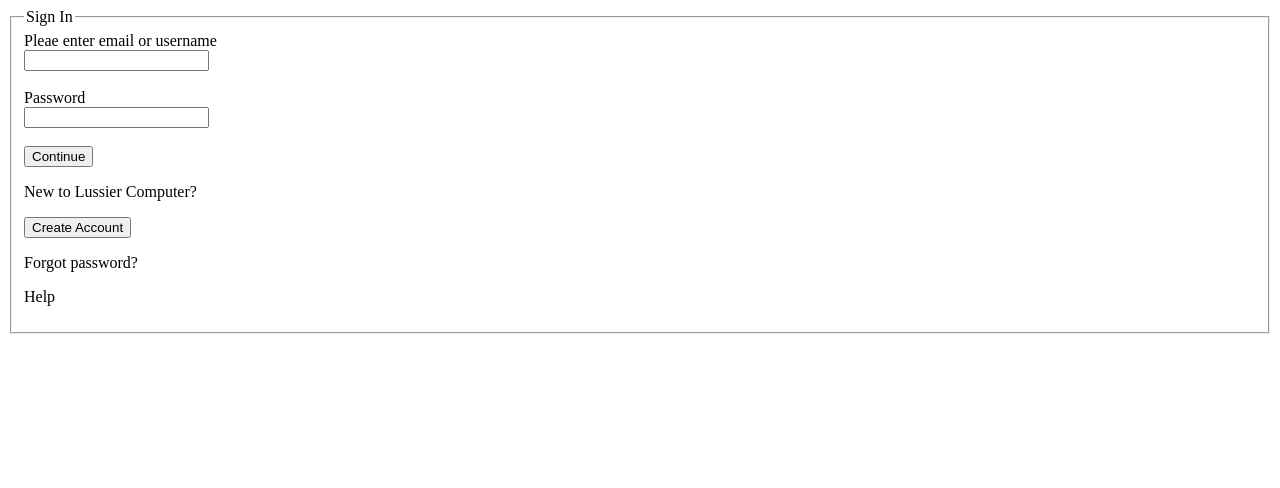
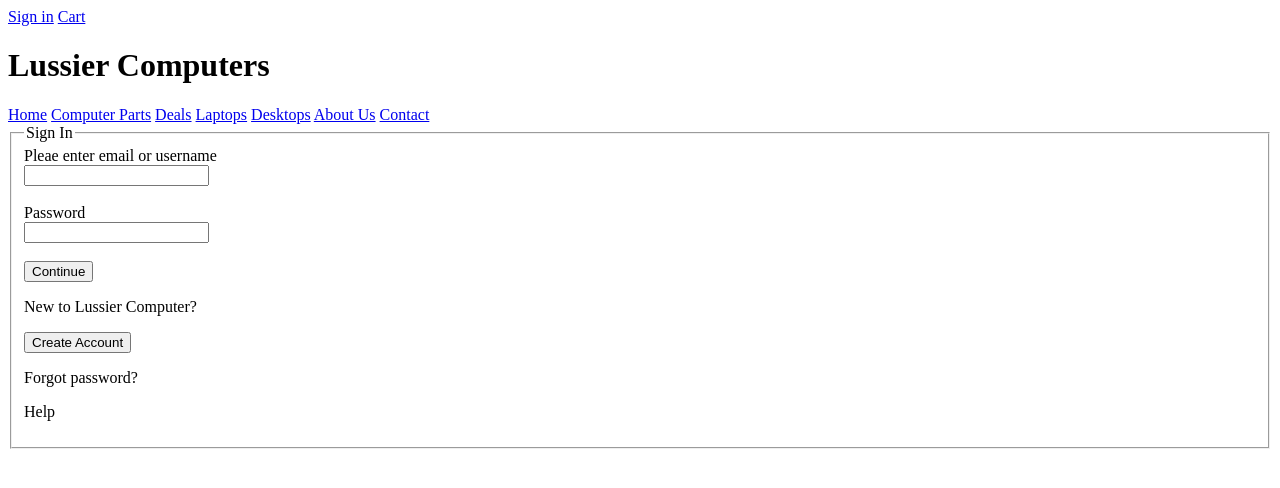
Before and after one commit to seanlussier1/computer-store, a plain HTML site: page project/sign-in.html in a window 1280 px wide. Drawn offline with Linux system fonts and the light colour scheme.

Commit message:
Added the nav bar to the sign in page

```diff
--- a/project/sign-in.html
+++ b/project/sign-in.html
@@ -6,7 +6,22 @@
     <title>Document</title>
 </head>
 <body>
-
+    <header>
+        <nav>
+            <a href="sign-in.html">Sign in</a>
+            <a href="cart.html">Cart</a>
+        </nav>
+        <h1>Lussier Computers</h1>
+        <nav>
+            <a href="home.html">Home</a>
+            <a href="computer-parts.html">Computer Parts</a>
+            <a href="deals.html">Deals</a>
+            <a href="laptops.html">Laptops</a>
+            <a href="desktops.html">Desktops</a>
+            <a href="about-us.html">About Us</a>
+            <a href="contact.html">Contact</a>
+        </nav>
+    </header>
     <div>
         <form action="user-sign-in">
             <fieldset>
```
